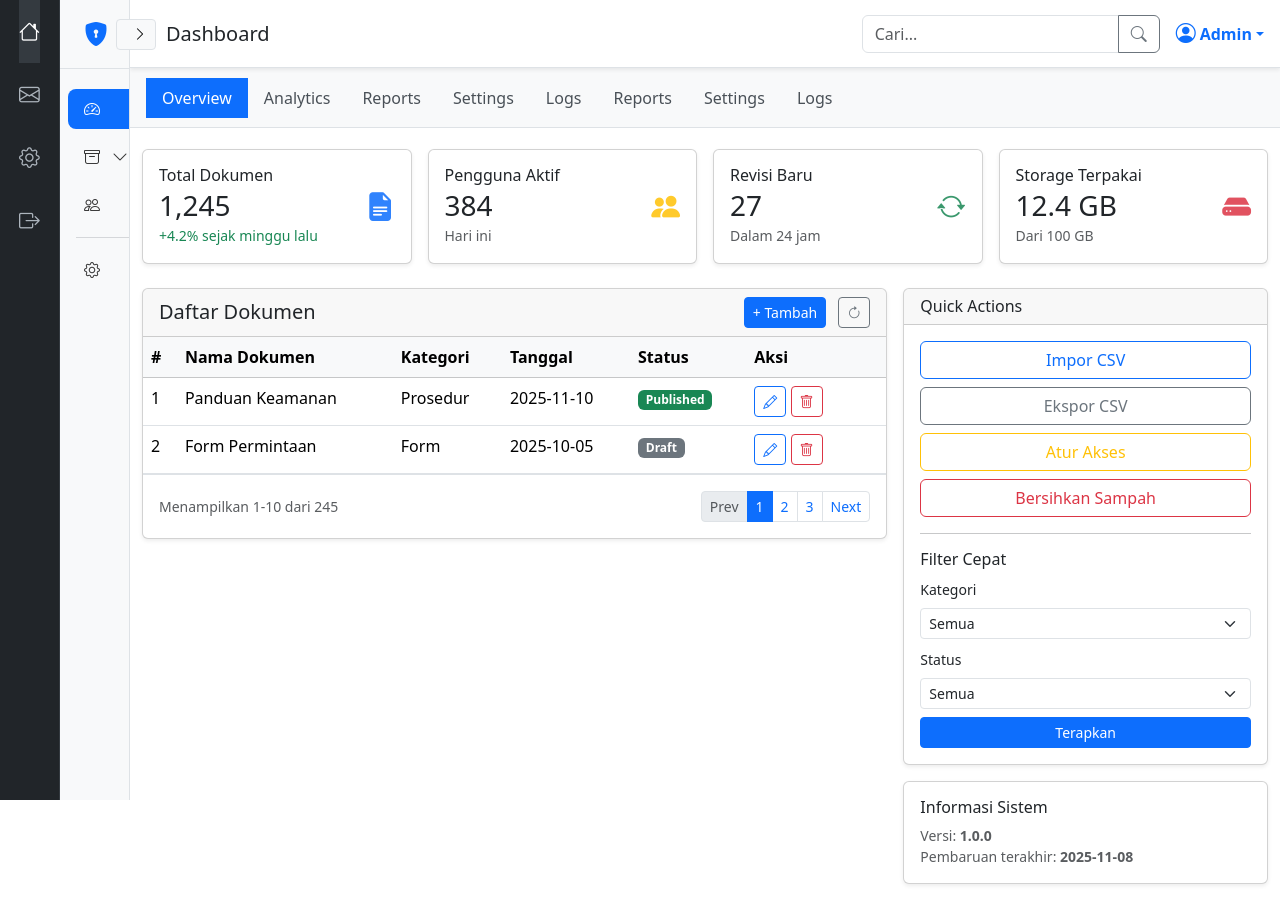
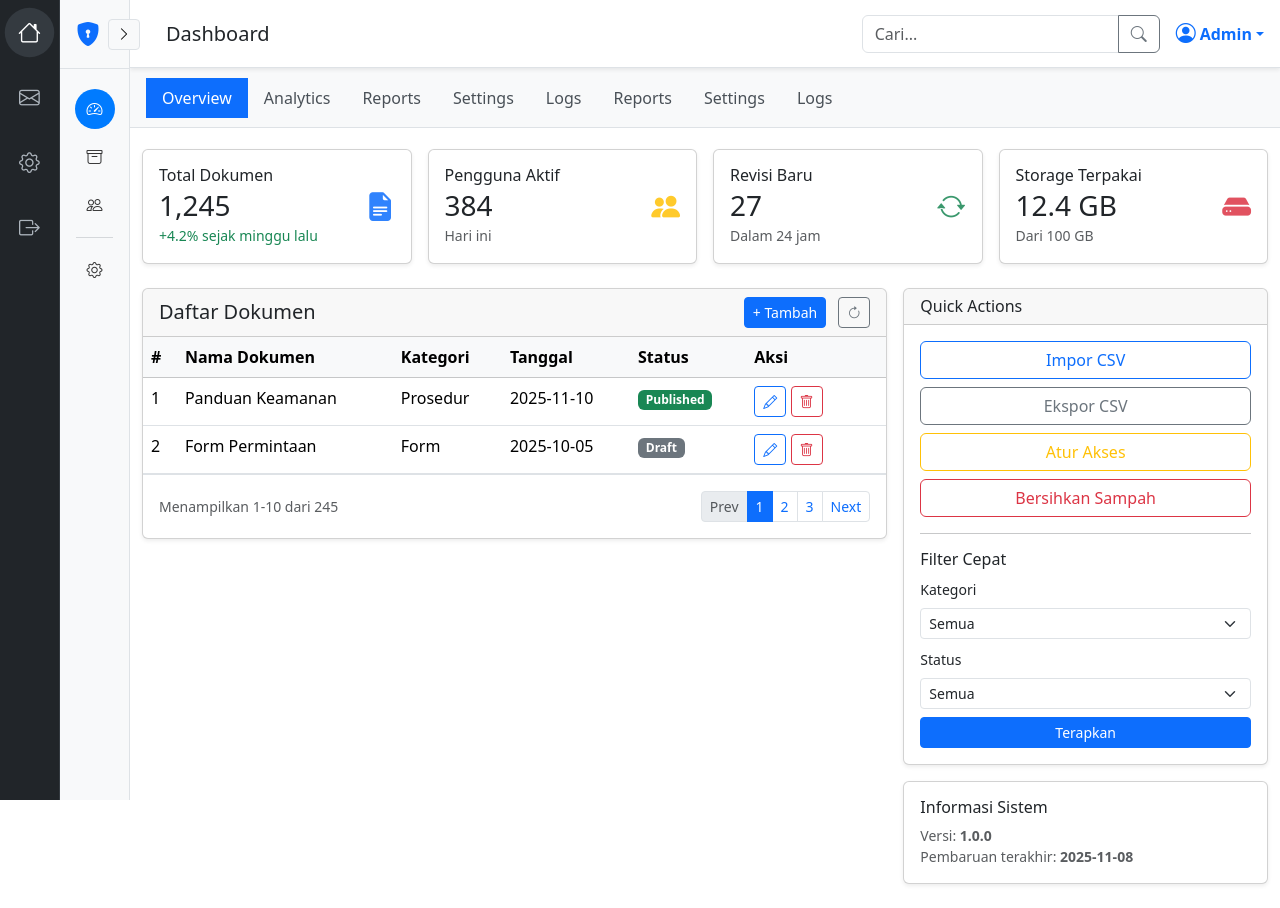
Before and after one commit to itsmeabimanyu/bitzar-template-admin, a plain HTML site: page index.html in a window 1280 px wide. Both pictures are taken after a click on the button 257 px from the left and 34 px from the top of the page. Drawn offline with nearby package versions, Linux system fonts and the light colour scheme.

Commit message:
improve layout and functionality of mini sidebar

```diff
--- a/index.html
+++ b/index.html
@@ -27,23 +27,74 @@
         display: flex;
         flex-direction: column;
         align-items: center;
-            z-index: 1041; /* sedikit lebih tinggi dari sidebar utama */
+        z-index: 1041;
     }
 
     .sidebar-mini .nav-link {
+        position: relative;
         color: #adb5bd;
         font-size: 1.3rem;
-            padding: 1rem 0;
-            transition: all 0.2s;
+        width: 45px;
+        height: 45px;
+        margin: 10px 0;
+        display: flex;
+        align-items: center;
+        justify-content: center;
+        border-radius: 50%;
+        transition: all 0.3s ease;
     }
 
+    /* Hover & active state */
     .sidebar-mini .nav-link:hover,
     .sidebar-mini .nav-link.active {
         color: #fff;
         background-color: #343a40;
+        transform: scale(1.1);
     }
 
-        /* ====== SIDEBAR UTAMA ====== */
+    /* Balloon tooltip */
+    .sidebar-mini .nav-link::after {
+        content: attr(title);
+        position: absolute;
+        left: 55px; /* jarak dari ikon */
+        top: 50%;
+        transform: translateY(-50%);
+        background-color: #343a40;
+        color: #fff;
+        padding: 6px 10px;
+        border-radius: 8px;
+        font-size: 0.85rem;
+        white-space: nowrap;
+        opacity: 0;
+        pointer-events: none;
+        visibility: hidden;
+        transition: all 0.25s ease;
+    }
+
+    /* Tooltip arrow (balon ekor) */
+    .sidebar-mini .nav-link::before {
+        content: "";
+        position: absolute;
+        left: 45px;
+        top: 50%;
+        transform: translateY(-50%);
+        border-width: 6px;
+        border-style: solid;
+        border-color: transparent #343a40 transparent transparent;
+        opacity: 0;
+        visibility: hidden;
+        transition: all 0.25s ease;
+    }
+
+    /* Show tooltip + arrow */
+    .sidebar-mini .nav-link:hover::after,
+    .sidebar-mini .nav-link:hover::before {
+        opacity: 1;
+        visibility: visible;
+        transform: translateY(-50%) translateX(3px);
+    }
+
+    /* ====== SIDEBAR UTAMA (default) ====== */
     .sidebar {
         position: fixed;
         top: 0;
@@ -55,29 +106,26 @@
         transition: all 0.3s;
         z-index: 1040;
         display: flex;
-            flex-direction: column; /* header + menu vertikal */
+        flex-direction: column;
     }
 
-        /* Header tetap di atas */
     .sidebar-header {
-            flex: 0 0 auto; /* tinggi tetap */
+        flex: 0 0 auto;
         padding: 1rem;
         display: flex;
         align-items: center;
         justify-content: space-between;
         border-bottom: 1px solid #dee2e6;
-            background-color: #f8f9fa; /* supaya header tetap terlihat */
+        background-color: #f8f9fa;
         z-index: 10;
     }
 
-        /* Menu scrollable */
     .sidebar-menu {
-            flex: 1 1 auto; /* mengambil sisa tinggi */
-            overflow-y: auto; /* scroll jika menu lebih tinggi */
+        flex: 1 1 auto;
+        overflow-y: auto;
         padding-top: 0.5rem;
     }
 
-        /* Link menu */
     .sidebar .nav-link {
         color: #333;
         border-radius: 0.5rem;
@@ -86,6 +134,7 @@
         align-items: center;
         gap: 0.75rem;
         transition: all 0.2s;
+        position: relative;
     }
 
     .sidebar .nav-link:hover {
@@ -97,32 +146,96 @@
         color: white;
     }
 
-        /* ====== MINIMIZED SIDEBAR ====== */
+    /* ====== SIDEBAR MINIMIZED (desktop only) ====== */
+    @media (min-width: 992px) {
         .sidebar.minimized {
             width: 70px;
+            transition: width 0.2s ease;
+            overflow: visible !important;
         }
 
-        /* Sembunyikan teks saat minimized */
-        .sidebar.minimized .nav-link span {
+        .sidebar.minimized .nav-link span,
+        .sidebar.minimized .nav-item.has-submenu .bi-chevron-down {
             display: none;
         }
 
-        /* Header minimized */
         .sidebar.minimized .sidebar-header h5 {
             display: none;
         }
 
-        .sidebar.minimized .sidebar-header i {
-            margin-left: 8px;
+        /* Tambahan efek hover dan active */
+        .sidebar.minimized .nav-link {
+            position: relative;
+            display: flex;
+            align-items: center;
+            justify-content: center;
+            width: 40px;
+            height: 40px;
+            margin: 0.25rem auto;
+            border-radius: 50%;
+            transition: background-color 0.2s ease, color 0.2s ease;
         }
 
-        /* Tambahan styling untuk scrollbar jika mau */
+        .sidebar.minimized .nav-link:hover {
+            background-color: rgba(0, 123, 255, 0.15); /* warna biru muda transparan */
+            color: #007bff; /* warna ikon */
+        }
+
+        .sidebar.minimized .nav-link.active {
+            background-color: #007bff; /* warna biru solid */
+            color: #fff;
+        }
+    }
+
+    /* ====== MOBILE: sembunyikan tooltip & atur ulang posisi ====== */
+    @media (max-width: 991.98px) {
+        .sidebar-mini {
+            display: none;
+        }
+
+        .sidebar {
+            left: -230px;
+            overflow: hidden; /* cegah ruang kiri */
+        }
+
+        .sidebar.show {
+            left: 0;
+        }
+
+        .main-content {
+            margin-left: 0 !important;
+        }
+
+        .topbar {
+            left: 0 !important;
+        }
+
+        .subbar {
+            left: 0 !important;
+            top: 68px;
+        }
+
+        .subbar .nav {
+            flex-wrap: nowrap;
+            overflow-x: auto;
+        }
+
+        .subbar .nav-link {
+            white-space: nowrap;
+        }
+
+        .sidebar.minimized .nav-link::after {
+            display: none !important;
+        }
+    }
+
+    /* ====== SCROLLBAR ====== */
     .sidebar-menu::-webkit-scrollbar {
         width: 6px;
     }
 
     .sidebar-menu::-webkit-scrollbar-thumb {
-            background-color: rgba(0,0,0,0.2);
+        background-color: rgba(0, 0, 0, 0.2);
         border-radius: 3px;
     }
 
@@ -131,36 +244,31 @@
     }
 
     /* ====== SUBMENU ====== */
-        /* Submenu sebagai point style sejajar dengan induk */
     .sidebar .has-submenu > .submenu {
         max-height: 0;
         overflow: hidden;
         transition: max-height 0.3s ease;
-            margin-left: 0; /* tetap sejajar */
-            padding-left: 0.3rem; /* spasi untuk bullet */
+        margin-left: 0;
+        padding-left: 0.3rem;
     }
 
-        /* Tampilkan submenu saat open */
     .sidebar .has-submenu.open > .submenu {
         max-height: 500px;
     }
 
-        /* Bullet via CSS ::before */
     .sidebar .submenu .nav-link::before {
         content: "•";
-            color: #0d6efd; /* warna bullet */
+        color: #0d6efd;
         display: inline-block;
-            width: 1rem;  /* space bullet */
+        width: 1rem;
         margin-right: 0;
     }
 
-        /* Hover effect */
     .sidebar .submenu .nav-link:hover {
         background-color: #e9ecef;
         color: #000;
     }
 
-        /* Chevron rotation */
     .sidebar .has-submenu.open > .submenu-toggle .bi-chevron-down {
         transform: rotate(-180deg);
         transition: transform 0.3s ease;
@@ -170,18 +278,18 @@
     .main-content {
         margin-left: 290px;
         transition: margin-left 0.3s;
-            padding-top: 125px; /* height navbar + subbar */
+        padding-top: 125px;
     }
 
     .main-content.expanded {
         margin-left: 130px;
     }
 
-        /* ====== NAVBAR ====== */
+    /* ====== TOPBAR ====== */
     .topbar {
         position: fixed;
         top: 0;
-            left: 290px; /* default expanded */
+        left: 290px;
         right: 0;
         height: 68px;
         background-color: white;
@@ -198,8 +306,16 @@
         left: 130px;
     }
 
-        .card-stats .card-body { display: flex; gap: 1rem; align-items: center; }
-        .card-stats .icon { font-size: 1.8rem; opacity: .85; }
+    .card-stats .card-body {
+        display: flex;
+        gap: 1rem;
+        align-items: center;
+    }
+
+    .card-stats .icon {
+        font-size: 1.8rem;
+        opacity: .85;
+    }
 
     .sidebar-divider {
         border: none;
@@ -207,57 +323,11 @@
         margin: 0.5rem 1rem;
     }
 
-        /* Desktop: geser teks saat sidebar minimize */
-        @media (min-width: 992px) {
-            .sidebar-collapsed .topbar-title h5 {
-                margin-left: 20px; /* geser teks saat sidebar minimize */
-                transition: margin-left 0.3s;
-            }
-        }
-
-        /* Adjust for smaller devices */
-        @media (max-width: 991.98px) {
-            .sidebar-mini {
-                display: none;
-            }
-            .sidebar {
-                left: -230px;
-            }
-
-            .sidebar.show {
-                left: 0;
-            }
-
-            .main-content {
-                margin-left: 0;
-            }
-            .topbar {
-                left: 0 !important; /* selalu di posisi kiri */
-            }
-
-            /* Mobile: teks tetap di posisi awal */
-            .topbar-title h5 {
-                margin-left: 0 !important; /* pastikan tidak geser di mobile */
-            }
-
-            .subbar {
-                left: 0 !important;
-                top: 68px;
-            }
-            .subbar .nav {
-                flex-wrap: nowrap;
-                overflow-x: auto;
-            }
-            .subbar .nav-link {
-                white-space: nowrap;
-            }
-        }
-
-        /* ===== SUBBAR (menu bawah topbar) ===== */
+    /* ===== SUBBAR ===== */
     .subbar {
         position: fixed;
-            top: 68px; /* pas di bawah topbar */
-            left: 290px; /* lebar sidebar default */
+        top: 68px;
+        left: 290px;
         right: 0;
         height: 60px;
         background-color: #f8f9fa;
@@ -267,27 +337,34 @@
         transition: left 0.3s;
     }
 
-        /* Gaya tab */
     .subbar .nav-link {
         color: #495057;
         padding: 0.5rem 1rem;
         border-radius: 0;
         transition: all 0.2s;
     }
+
     .subbar .nav-link.active {
         background-color: #0d6efd;
         color: #fff;
     }
+
     .subbar .nav-link:hover {
         background-color: #e9ecef;
     }
 
-        /* Saat sidebar di-minimize */
     .topbar.sidebar-collapsed + .subbar {
         left: 130px;
     }
 
+    @media (min-width: 992px) {
+        .sidebar-collapsed .topbar-title h5 {
+            margin-left: 20px;
+            transition: margin-left 0.3s;
+        }
+    }
 </style>
+
 </head>
 
 <body>
@@ -319,10 +396,12 @@
         <div class="sidebar-menu">
             <ul class="nav flex-column mt-2">
                 <li class="nav-item">
-                    <a href="#" class="nav-link active"><i class="bi bi-speedometer2"></i><span>Dashboard</span></a>
+                    <a href="#" class="nav-link active" data-bs-toggle="tooltip" data-bs-placement="right" title="Dashboard">
+                        <i class="bi bi-speedometer2"></i><span>Dashboard</span>
+                    </a>
                 </li>
                 <li class="nav-item has-submenu">
-                    <a href="#" class="nav-link submenu-toggle">
+                    <a href="#" class="nav-link submenu-toggle" data-tooltip="Dokumen">
                         <i class="bi bi-archive"></i><span>Dokumen</span>
                         <i class="bi bi-chevron-down ms-auto"></i>
                     </a>
@@ -333,11 +412,15 @@
                     </ul>
                 </li>
                 <li class="nav-item">
-                    <a href="#" class="nav-link"><i class="bi bi-people"></i><span>Users</span></a>
+                    <a href="#" class="nav-link" data-tooltip="Users">
+                        <i class="bi bi-people"></i><span>Users</span>
+                    </a>
                 </li>
                 <hr class="sidebar-divider">
                 <li class="nav-item">
-                    <a href="#" class="nav-link"><i class="bi bi-gear"></i><span>Settings</span></a>
+                    <a href="#" class="nav-link" data-tooltip="Settings">
+                        <i class="bi bi-gear"></i><span>Settings</span>
+                    </a>
                 </li>
             </ul>
         </div>
@@ -593,6 +676,27 @@
         mobileSidebar.addEventListener('click', () => {
             sidebar.classList.toggle('show');
         });
+
+        // Tambahan: reset state saat mobile
+        function resetSidebarState() {
+            if (window.innerWidth <= 991.98) {
+                // Hapus "minimized" kalau di mobile
+                sidebar.classList.remove('minimized');
+                mainContent.classList.remove('expanded');
+                topbar.classList.remove('sidebar-collapsed');
+                subbar.classList.remove('sidebar-collapsed');
+
+                // Pastikan ikon toggle kembali default (bi-chevron-left)
+                const icon = toggleSidebar.querySelector('i');
+                icon.classList.remove('bi-chevron-right');
+                icon.classList.add('bi-chevron-left');
+            }
+        }
+        // Jalankan saat pertama kali load
+        resetSidebarState();
+
+        // Jalankan juga saat resize
+        window.addEventListener('resize', resetSidebarState);
     });
 </script>
 
@@ -605,8 +709,23 @@
             parent.classList.toggle('open');
         });
     });
-
 </script>
 
+<script>
+    document.addEventListener("DOMContentLoaded", function() {
+        function checkSidebarState() {
+            const sidebar = document.querySelector('.sidebar');
+            if (window.innerWidth < 992) {
+                sidebar.classList.remove('minimized'); // reset kalau mobile
+            }
+        }
+
+        // Jalankan saat pertama load
+        checkSidebarState();
+
+        // Jalankan juga tiap resize
+        window.addEventListener('resize', checkSidebarState);
+    });
+</script>
 </body>
 </html>
```
Lines whose indentation alone changed are shown as unchanged.
